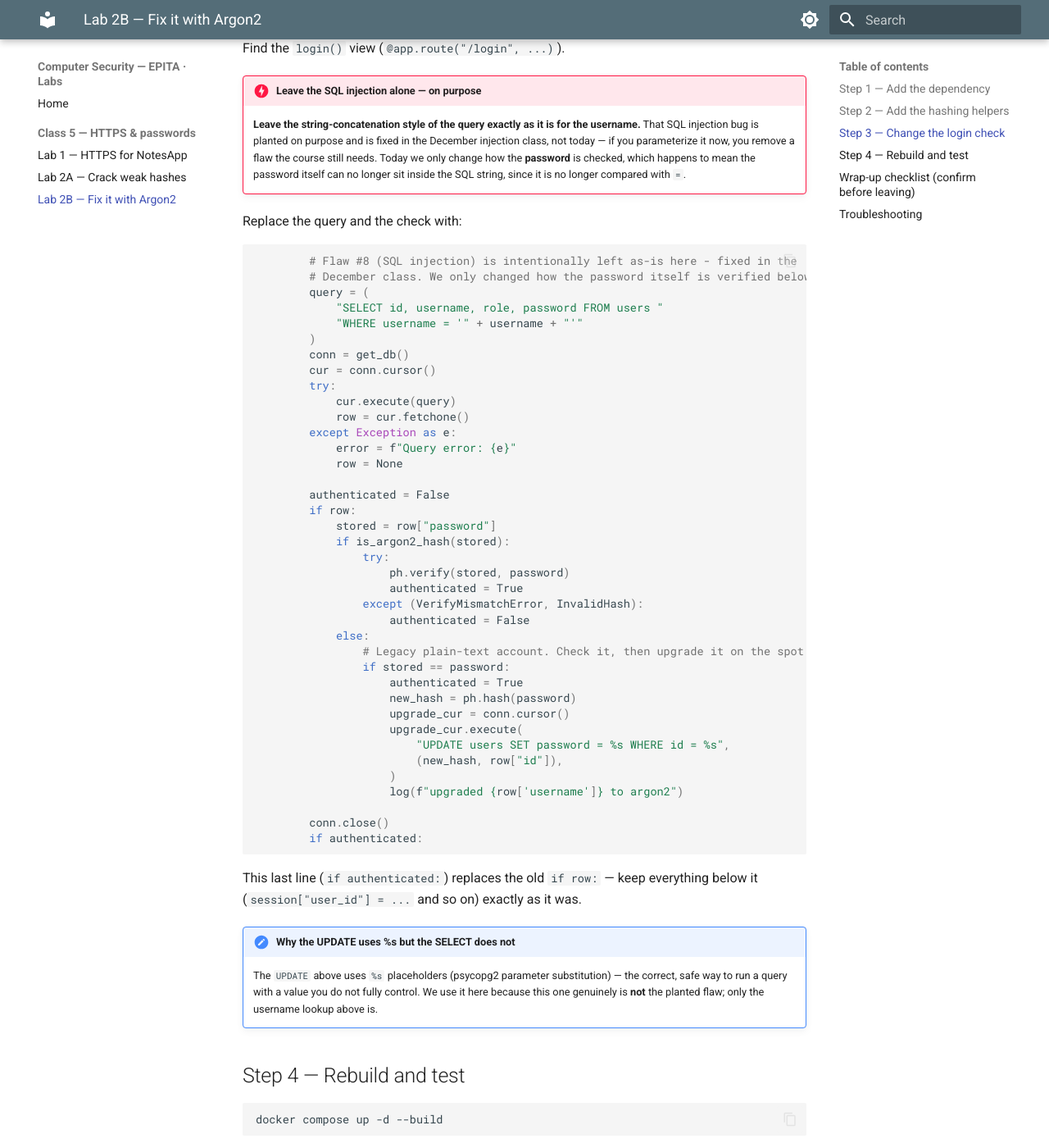
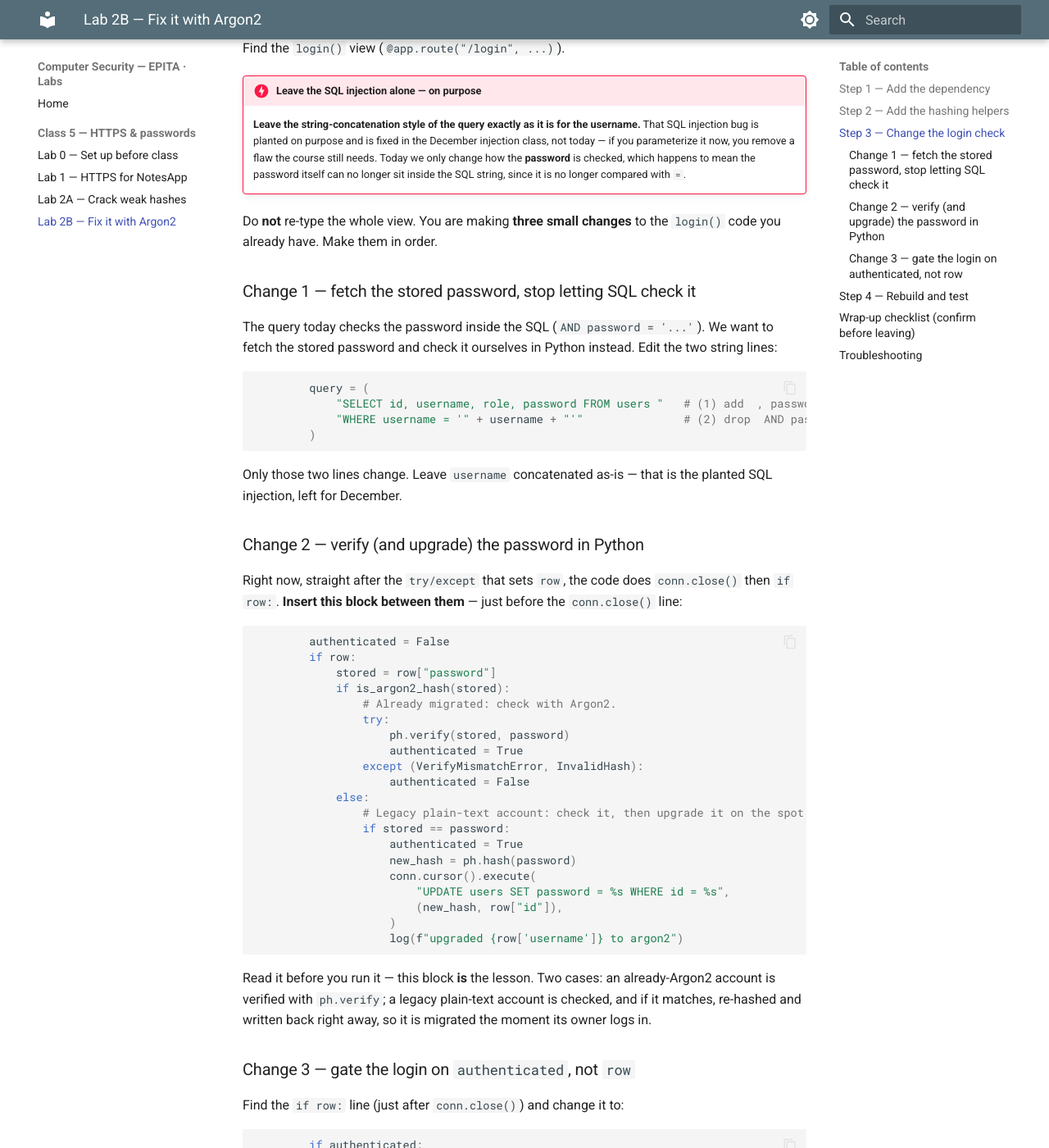
Before and after one commit to KristenPire/epita-security-labs, an MkDocs documentation site: the page built from docs/class5/password-fix.md, in a window 1280 px wide and 1400 px high, scrolled down 1102 px. Shown: the whole window at 82% size. Built offline with MkDocs 1.6.1 and Material for MkDocs 9.7.7, drawn with Linux system fonts in a browser that asks for light colours; some of the changed text lies outside the part shown.

Commit message:
Make labs fully self-service
- replace every 'ask the instructor' with a concrete self-recovery path
- Argon2 edit: 3 small targeted changes instead of a 30-line paste
- add Lab 0 (before-class setup) + inline Wireshark wrong-interface fix
- Windows Npcap loopback fix, python/python3 note, DevTools fallback
- ship a real sample login-http.pcap for students who can't capture

Co-Authored-By: Claude Opus 4.8 <noreply@anthropic.com>

````diff
--- a/docs/class5/password-fix.md
+++ b/docs/class5/password-fix.md
@@ -55,56 +55,70 @@ Find the `login()` view (`@app.route("/login", ...)`).
     **password** is checked, which happens to mean the password itself can no longer sit inside the
     SQL string, since it is no longer compared with `=`.
 
-Replace the query and the check with:
+Do **not** re-type the whole view. You are making **three small changes** to the `login()` code you
+already have. Make them in order.
+
+### Change 1 — fetch the stored password, stop letting SQL check it
+
+The query today checks the password inside the SQL (`AND password = '...'`). We want to fetch the
+stored password and check it ourselves in Python instead. Edit the two string lines:
 
 ```python
-        # Flaw #8 (SQL injection) is intentionally left as-is here - fixed in the
-        # December class. We only changed how the password itself is verified below.
         query = (
-            "SELECT id, username, role, password FROM users "
-            "WHERE username = '" + username + "'"
+            "SELECT id, username, role, password FROM users "   # (1) add  , password
+            "WHERE username = '" + username + "'"               # (2) drop  AND password = ...
         )
-        conn = get_db()
-        cur = conn.cursor()
-        try:
-            cur.execute(query)
-            row = cur.fetchone()
-        except Exception as e:
-            error = f"Query error: {e}"
-            row = None
+```
 
+Only those two lines change. Leave `username` concatenated as-is — that is the planted SQL injection,
+left for December.
+
+### Change 2 — verify (and upgrade) the password in Python
+
+Right now, straight after the `try/except` that sets `row`, the code does `conn.close()` then
+`if row:`. **Insert this block between them** — just before the `conn.close()` line:
+
+```python
         authenticated = False
         if row:
             stored = row["password"]
             if is_argon2_hash(stored):
+                # Already migrated: check with Argon2.
                 try:
                     ph.verify(stored, password)
                     authenticated = True
                 except (VerifyMismatchError, InvalidHash):
                     authenticated = False
             else:
-                # Legacy plain-text account. Check it, then upgrade it on the spot.
+                # Legacy plain-text account: check it, then upgrade it on the spot.
                 if stored == password:
                     authenticated = True
                     new_hash = ph.hash(password)
-                    upgrade_cur = conn.cursor()
-                    upgrade_cur.execute(
+                    conn.cursor().execute(
                         "UPDATE users SET password = %s WHERE id = %s",
                         (new_hash, row["id"]),
                     )
                     log(f"upgraded {row['username']} to argon2")
+```
 
-        conn.close()
+Read it before you run it — this block **is** the lesson. Two cases: an already-Argon2 account is
+verified with `ph.verify`; a legacy plain-text account is checked, and if it matches, re-hashed and
+written back right away, so it is migrated the moment its owner logs in.
+
+### Change 3 — gate the login on `authenticated`, not `row`
+
+Find the `if row:` line (just after `conn.close()`) and change it to:
+
+```python
         if authenticated:
 ```
 
-This last line (`if authenticated:`) replaces the old `if row:` — keep everything below it
-(`session["user_id"] = ...` and so on) exactly as it was.
+Everything below it (`session["user_id"] = ...` and so on) stays exactly as it was.
 
-!!! note "Why the UPDATE uses %s but the SELECT does not"
-    The `UPDATE` above uses `%s` placeholders (psycopg2 parameter substitution) — the correct, safe
-    way to run a query with a value you do not fully control. We use it here because this one
-    genuinely is **not** the planted flaw; only the username lookup above is.
+!!! note "Why the UPDATE uses %s but the username lookup does not"
+    The `UPDATE` uses `%s` placeholders (psycopg2 parameter substitution) — the correct, safe way to
+    run a query with a value you do not fully control. We use it here because this one genuinely is
+    **not** the planted flaw; only the username lookup is (and that stays, for December).
 
 ## Step 4 — Rebuild and test
 
@@ -148,10 +162,13 @@ Log out, log back in as `alice` / `alicepw` one more time.
     as before the change — an attacker watching the login form cannot tell a migrated account from a
     legacy one just by the error message.
 
-!!! note "We don't re-crack the Argon2 hash by hand"
-    Copy-pasting a hash value between 22 pairs is slow and typo-prone for not much payoff. The
-    instructor runs that comparison once, live, on the debrief slide right after this lab — just
-    watch and compare the timing to your own Lab 2A result.
+!!! note "Why we don't re-crack the new Argon2 hash here"
+    Copy-pasting a hash value by hand is slow and typo-prone for not much payoff, so just reason about
+    the result: in Lab 2A, the whole wordlist cracked all 6 MD5 accounts in **under one second**.
+    Argon2 is deliberately slow — roughly **0.1 second per single guess** on a laptop. Same wordlist,
+    same attacker: against Argon2 it goes from under a second to **hours**, purely because of the hash
+    algorithm's speed. That ~million-times slowdown, with nothing else changed, is the whole point of
+    Argon2. You will see this compared side by side on the debrief slide.
 
 ## Wrap-up checklist (confirm before leaving)
 
--- a/mkdocs.yml
+++ b/mkdocs.yml
@@ -33,6 +33,8 @@ markdown_extensions:
   - pymdownx.highlight:
       anchor_linenums: true
   - pymdownx.inlinehilite
+  - pymdownx.tabbed:
+      alternate_style: true
   - attr_list
   - md_in_html
   - tables
@@ -42,6 +44,7 @@ markdown_extensions:
 nav:
   - Home: index.md
   - "Class 5 — HTTPS & passwords":
+      - "Lab 0 — Set up before class": class5/setup.md
       - "Lab 1 — HTTPS for NotesApp": class5/https-lab.md
       - "Lab 2A — Crack weak hashes": class5/password-crack.md
       - "Lab 2B — Fix it with Argon2": class5/password-fix.md
````
Also changed, not shown: docs/class5/https-lab.md (+42 -10 lines), docs/class5/password-crack.md (+5 -0 lines), docs/class5/setup.md (added, +70 -0 lines), docs/index.md (+7 -2 lines), 1 other file.
